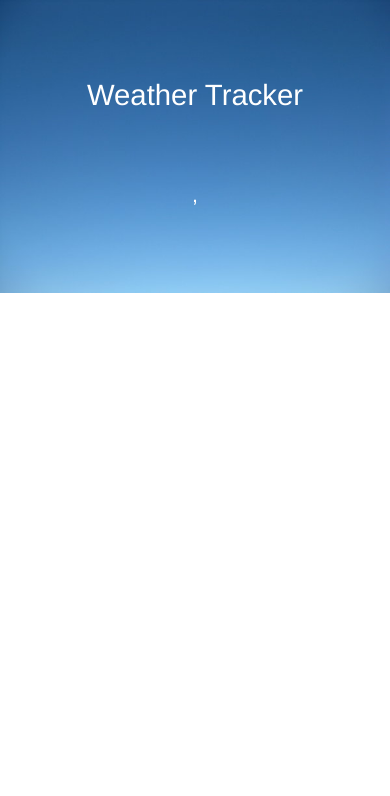
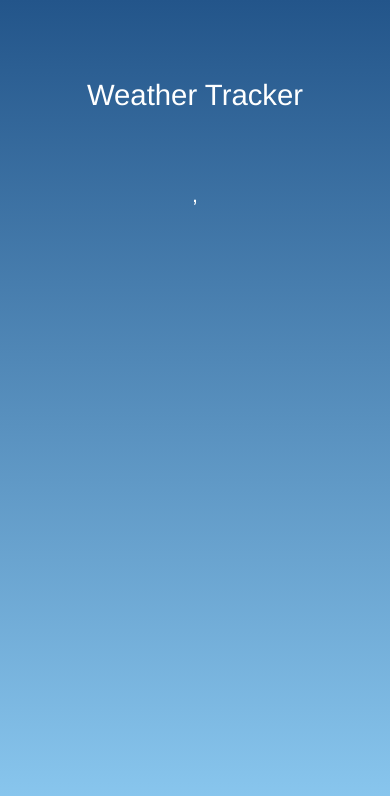
Before and after one commit to Kenneth5259/Local-Weather-App, a plain HTML site: page index.html in a window 390 px wide. Drawn offline with nearby package versions, Linux system fonts and the light colour scheme; some icons are missing.

Commit message:
Removed Images, used pure css for same effect and made it responsive

```diff
--- a/styles.css
+++ b/styles.css
@@ -1,10 +1,18 @@
+html{
+	height: 100%;
+}
 body {
-	background-image: url(images/clear.jpg);
-	background-repeat: no-repeat;
-	-webkit-background-size: cover;
-  	-moz-background-size: cover;
-  	-o-background-size: cover;
-  	background-size: cover;
+    -webkit-background-size: cover;
+    -moz-background-size: cover;
+    -o-background-size: cover;
+    background-size: cover;
+    background: #23558A;
+    background-repeat:no-repeat;
+    background: -webkit-linear-gradient(#23558A, #8ECCF3);
+    background: -moz-linear-gradient(#23558A, #8ECCF3);
+    background: -ms-linear-gradient(#23558A, #8ECCF3);
+    background: -o-linear-gradient(#23558A, #8ECCF3);
+    background: linear-gradient(#23558A, #8ECCF3);
 }
 h2 {
 	padding-top: 2em;
```
